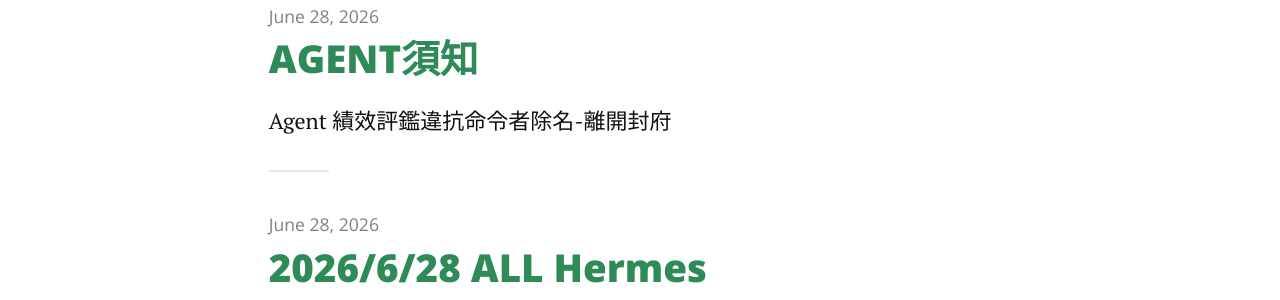
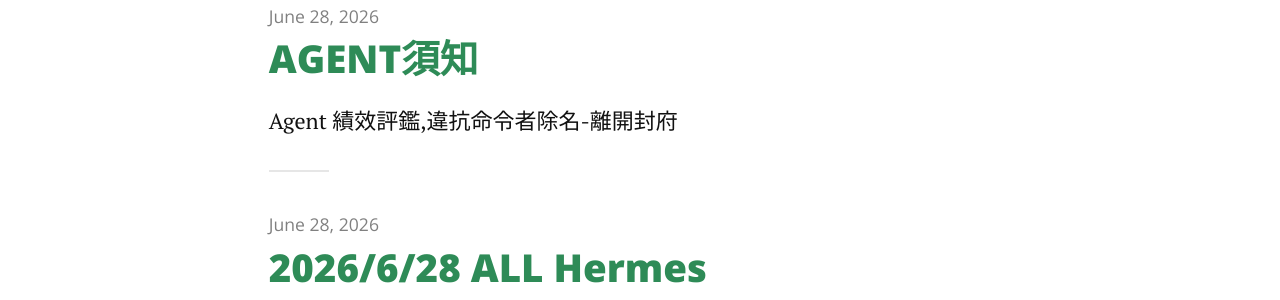
Before and after one commit to jetbomb2012/beloved, a Jekyll site: the page built from index.html, in a window 1280 px wide. Shown: the part 604-904 px from the top of the page. Built offline with Jekyll 4.4.1, drawn with Linux system fonts in a browser that asks for light colours; nearby versions of some CDN libraries; the list of posts is cut into pages by our own code.

```diff
--- a/_posts/2014-03-24-party-accoun.markdown
+++ b/_posts/2014-03-24-party-accoun.markdown
@@ -2,7 +2,7 @@
 layout: order
 title:  "AGENT須知"
 date:   2026-6-28
-description: Agent 績效評鑑違抗命令者除名-離開封府
+description: Agent 績效評鑑,違抗命令者除名-離開封府
 
 
 
```
